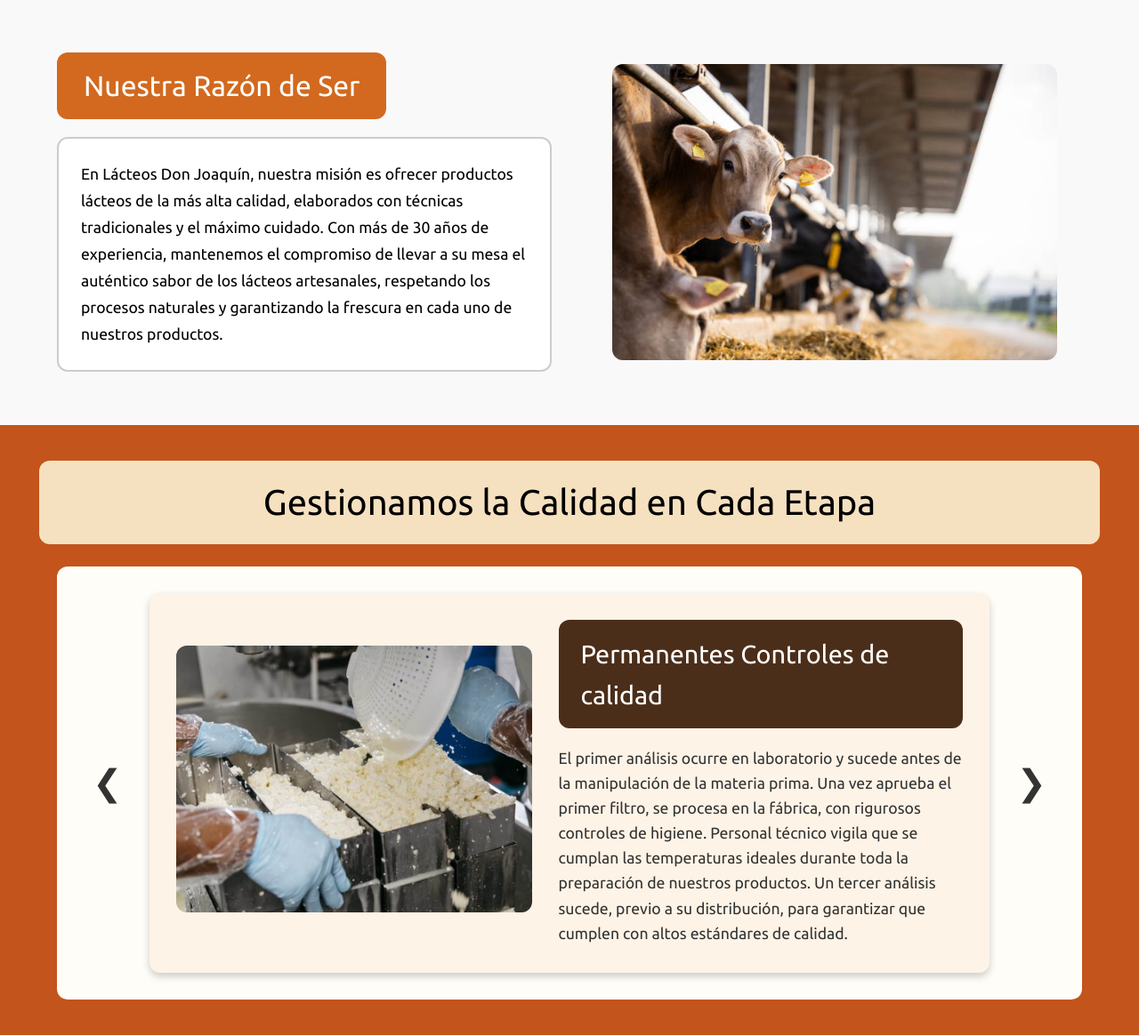
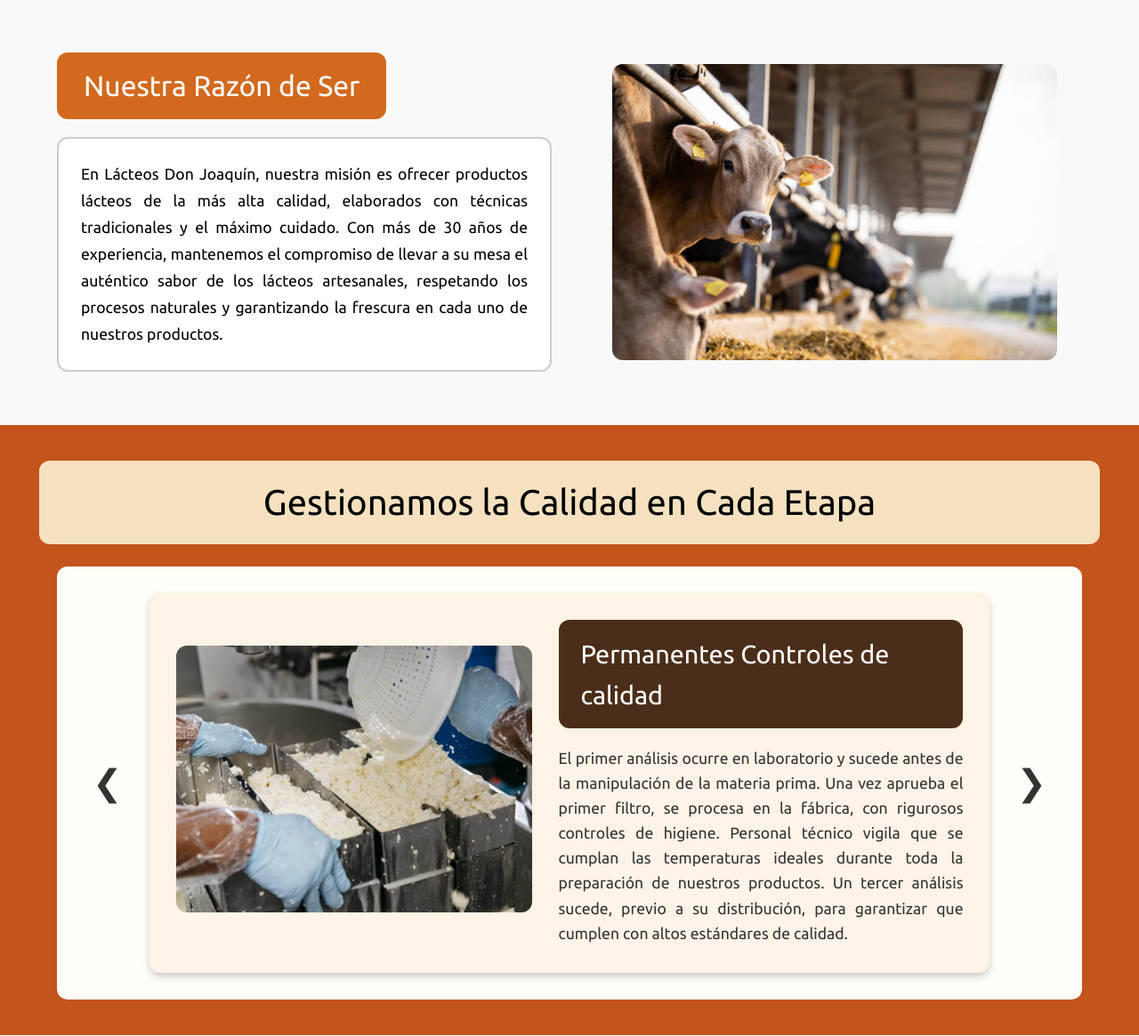
Before and after one commit to Fantastic-Dream-Team/Compra-y-Gestion-de-Leche, a PHP site: page / in a window 1280 px wide. Shown: the part 911-2076 px from the top of the page at 89% size. Run offline with PHP 8.4, Linux system fonts and the light colour scheme.

Commit message:
Modificación de Css, textos justificados
Textos Justificados

```diff
--- a/frontend/css/styles.css
+++ b/frontend/css/styles.css
@@ -186,6 +186,8 @@ nav ul li a:hover {
   background: var(--color-blanco);
   font-size: 1.1rem;
   line-height: 1.7;
+  text-align: justify;
+  text-justify: inter-word;
 }
 
 .imagen-bienvenida {
@@ -274,6 +276,8 @@ nav ul li a:hover {
   font-size: 1.1rem;
   line-height: 1.6;
   color: var(--color-gris);
+  text-align: justify;
+  text-justify: inter-word;
 }
 
 .flecha {
```
